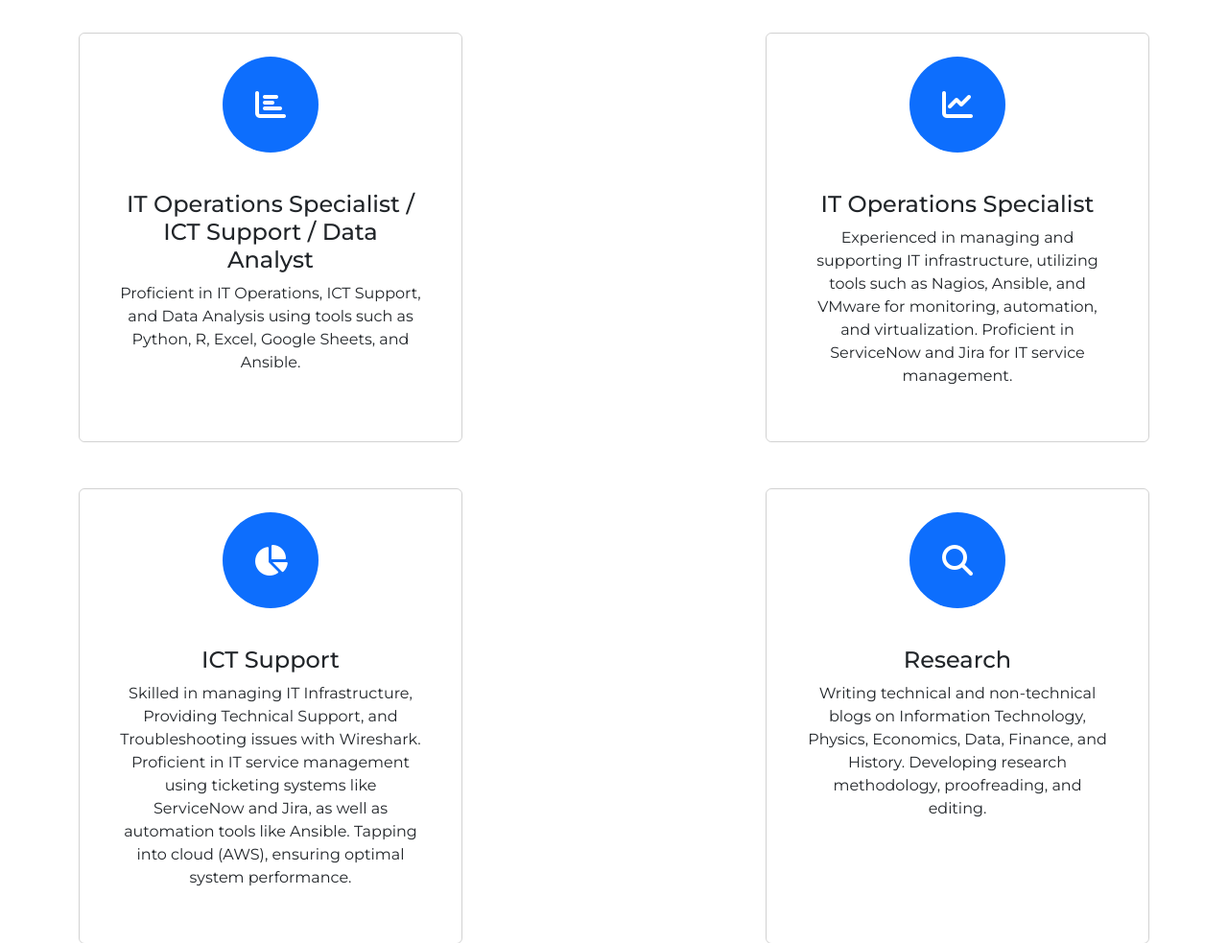
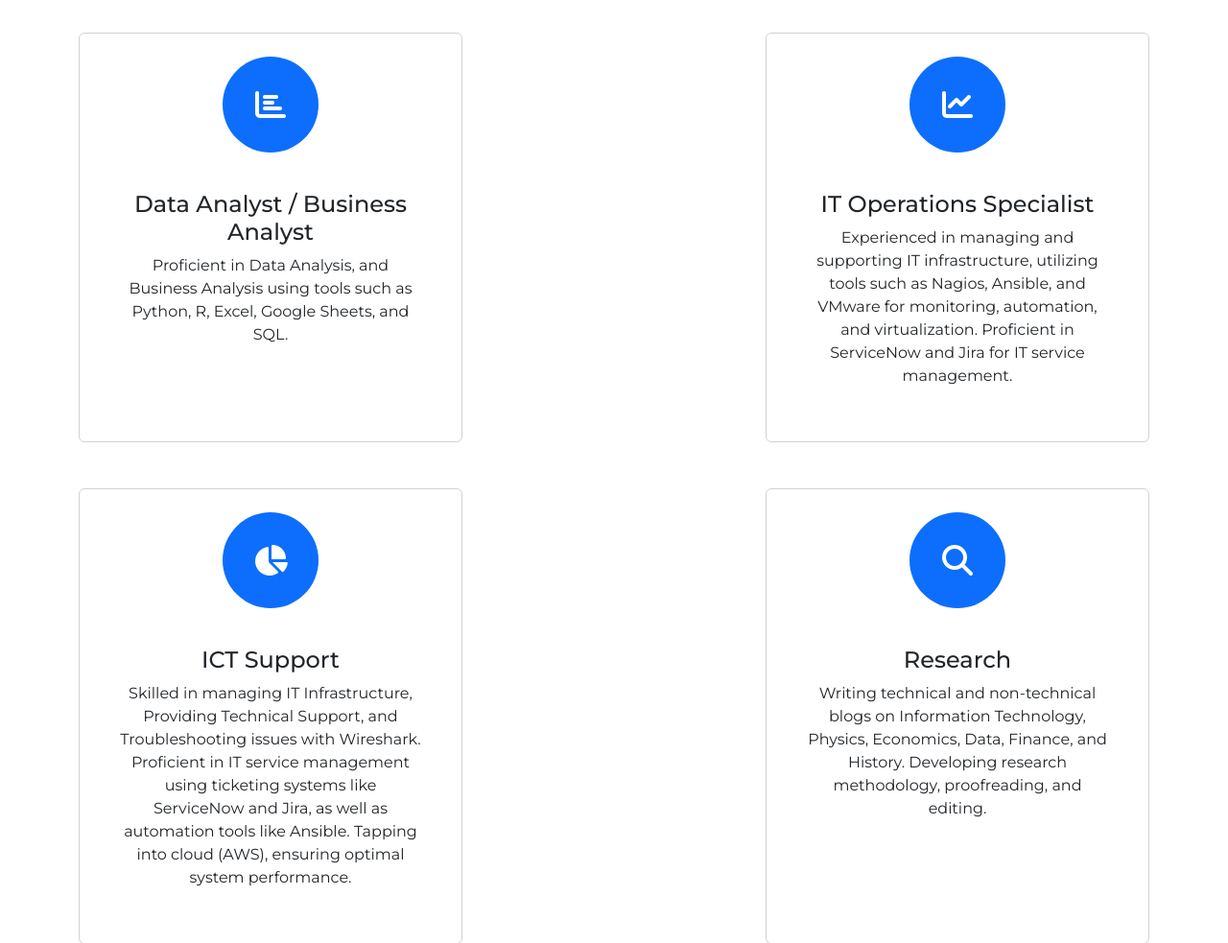
Before and after one commit to LawrenceOtieno/Portfolio-Website, a Flask app: page / in a window 1280 px wide. Shown: the part 1144-2127 px from the top of the page at 96% size. Run offline with Flask 3, Linux system fonts and the light colour scheme; some libraries are stand-ins or nearby versions.

Commit message:
updating

```diff
--- a/templates/index.html
+++ b/templates/index.html
@@ -109,11 +109,11 @@
           ></i>
           <div class="card-body">
             <h3 class="card-title mt-4 h4">
-              IT Operations Specialist / ICT Support / Data Analyst
+              Data Analyst / Business Analyst
             </h3>
             <p class="card-description text-center">
-              Proficient in IT Operations, ICT Support, and Data Analysis using
-              tools such as Python, R, Excel, Google Sheets, and Ansible.
+              Proficient in Data Analysis, and Business Analysis using
+              tools such as Python, R, Excel, Google Sheets, and SQL.
             </p>
           </div>
         </div>
```
